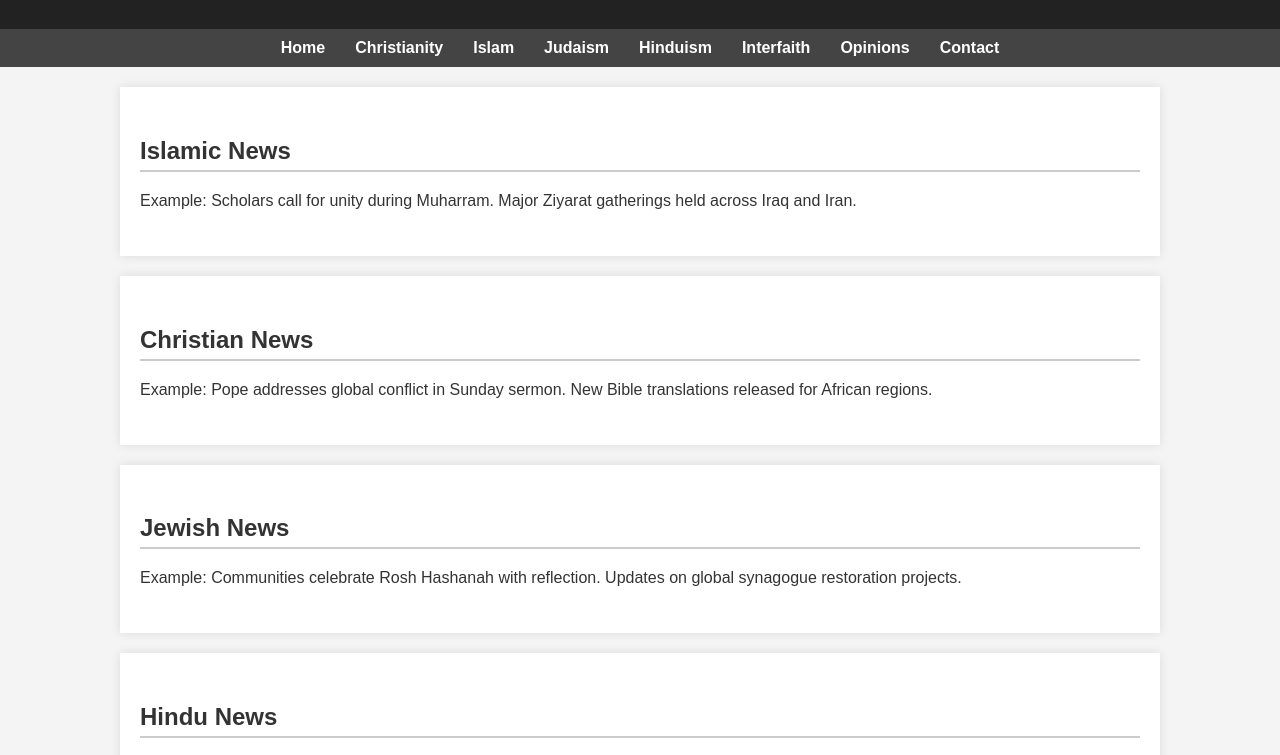
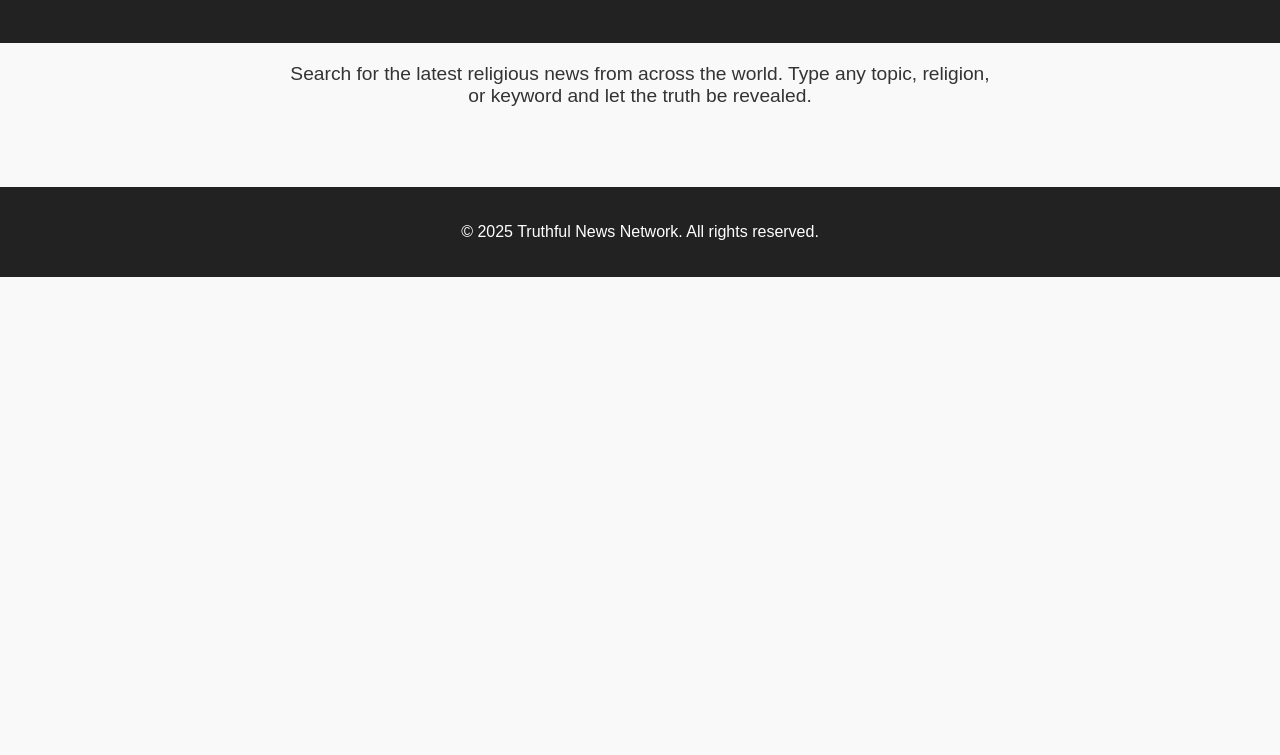
Before and after one commit to classicjamaal/truthful, a plain HTML site: page index.html in a window 1280 px wide. Shown: the part 125-880 px from the top of the page. After the commit the page ends 800 px from the top, so only its background shows below. Drawn offline with Linux system fonts and the light colour scheme.

Commit message:
Update index.html

```diff
--- a/index.html
+++ b/index.html
@@ -2,53 +2,38 @@
 <html lang="en">
 <head>
   <meta charset="UTF-8">
-  <title>Truthful - Religious News</title>
+  <title>Truthful - Search Religious News</title>
   <meta name="viewport" content="width=device-width, initial-scale=1.0">
   <style>
     body {
       margin: 0;
       font-family: Arial, sans-serif;
-      background: #f4f4f4;
+      background: #f9f9f9;
       color: #333;
     }
 
     header {
       background: #222;
       color: #fff;
-      padding: 20px;
+      padding: 30px 10px;
       text-align: center;
     }
 
-    nav {
-      background: #444;
+    h1 {
+      margin-bottom: 5px;
+    }
+
+    .intro {
+      text-align: center;
+      margin: 20px auto;
+      font-size: 1.2em;
+      max-width: 700px;
+    }
+
+    .search-box {
       display: flex;
       justify-content: center;
-      padding: 10px;
-    }
-
-    nav a {
-      color: white;
-      margin: 0 15px;
-      text-decoration: none;
-      font-weight: bold;
-    }
-
-    nav a:hover {
-      text-decoration: underline;
-    }
-
-    .section {
-      padding: 30px 20px;
-      background: white;
-      margin: 20px auto;
-      width: 90%;
-      max-width: 1000px;
-      box-shadow: 0 0 10px rgba(0,0,0,0.1);
-    }
-
-    .section h2 {
-      border-bottom: 2px solid #ccc;
-      padding-bottom: 5px;
+      margin: 40px auto;
     }
 
     footer {
@@ -67,45 +52,21 @@
     <p>From Every Corner of Faith, Truth Shall Rise</p>
   </header>
 
-  <nav>
-    <a href="#">Home</a>
-    <a href="#">Christianity</a>
-    <a href="#">Islam</a>
-    <a href="#">Judaism</a>
-    <a href="#">Hinduism</a>
-    <a href="#">Interfaith</a>
-    <a href="#">Opinions</a>
-    <a href="#">Contact</a>
-  </nav>
-
-  <div class="section">
-    <h2>Islamic News</h2>
-    <p>Example: Scholars call for unity during Muharram. Major Ziyarat gatherings held across Iraq and Iran.</p>
+  <div class="intro">
+    <p>Search for the latest religious news from across the world. Type any topic, religion, or keyword and let the truth be revealed.</p>
   </div>
 
-  <div class="section">
-    <h2>Christian News</h2>
-    <p>Example: Pope addresses global conflict in Sunday sermon. New Bible translations released for African regions.</p>
-  </div>
-
-  <div class="section">
-    <h2>Jewish News</h2>
-    <p>Example: Communities celebrate Rosh Hashanah with reflection. Updates on global synagogue restoration projects.</p>
-  </div>
-
-  <div class="section">
-    <h2>Hindu News</h2>
-    <p>Example: Temples prepare for upcoming Diwali festival. Pilgrims gather at sacred sites across India.</p>
-  </div>
-
-  <div class="section">
-    <h2>Interfaith Dialogue</h2>
-    <p>Example: Multi-faith conference in London highlights peace and coexistence. Religious leaders release joint statement on tolerance.</p>
+  <div class="search-box">
+    <!-- Google CSE Search Element -->
+    <div class="gcse-search"></div>
   </div>
 
   <footer>
     <p>&copy; 2025 Truthful News Network. All rights reserved.</p>
   </footer>
 
+  <!-- Google CSE Script -->
+  <script async src="https://cse.google.com/cse.js?cx=YOUR_CSE_ID_HERE"></script>
+
 </body>
 </html>
```
